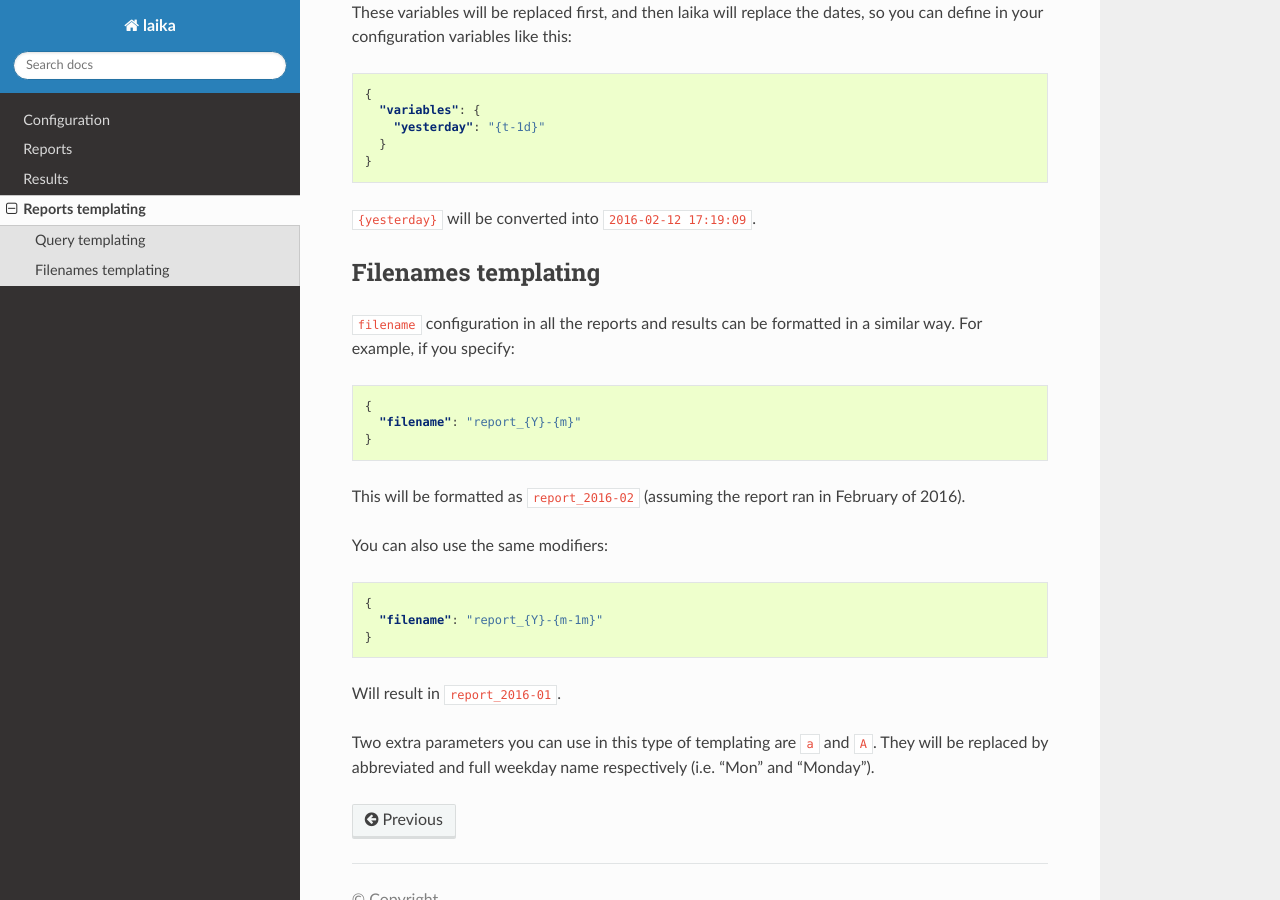
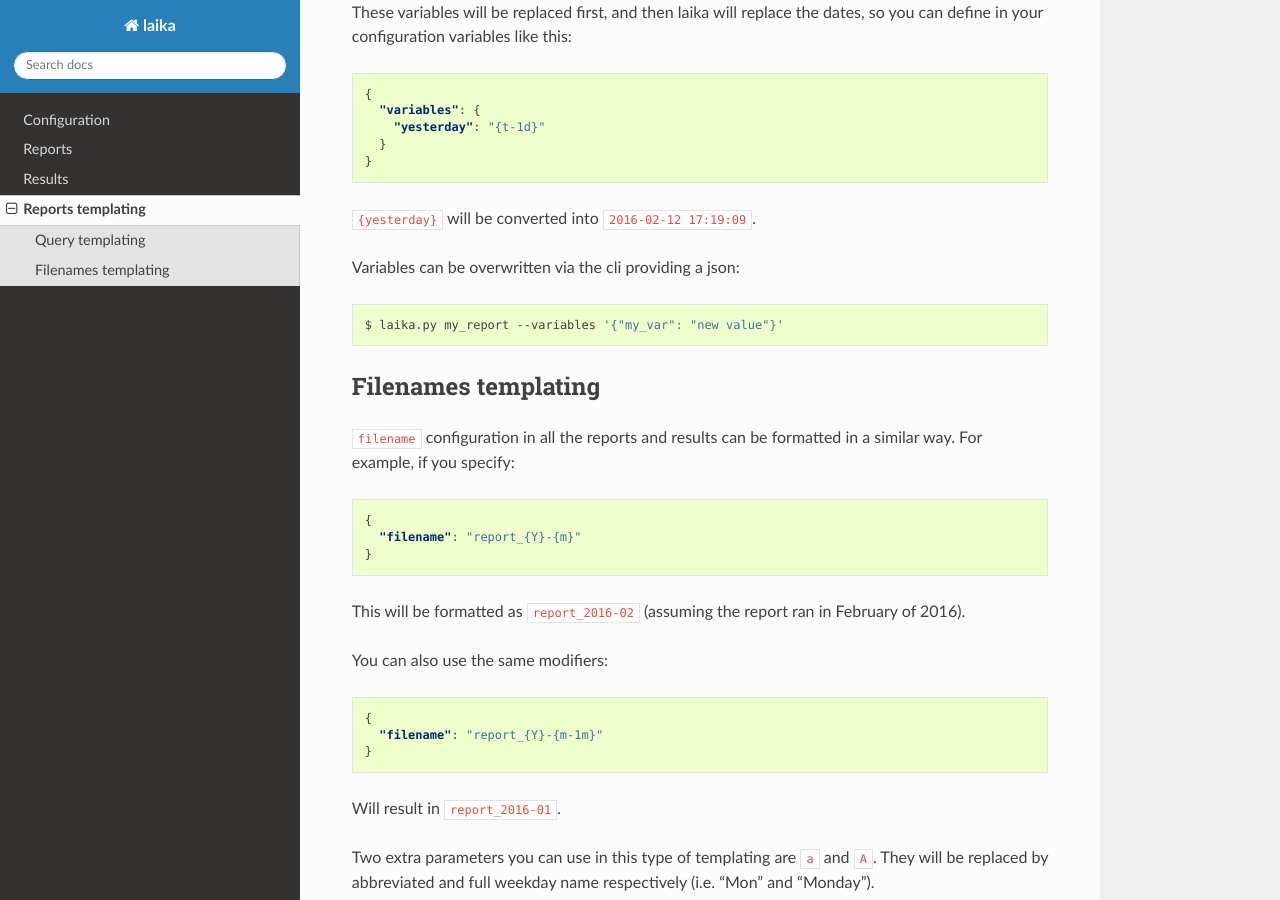
Before and after one commit to trocafone/laika, a Sphinx documentation site: the page built from docs/templating.rst, in a window 1280 px wide and 900 px high, scrolled down 1727 px. Built offline with Sphinx 7.4.7 and the Read the Docs theme 2.0.0, drawn with Linux system fonts in a browser that asks for light colours.

Commit message:
Add overwrite to query variables
To do this you have to provide a valid json when calling the report.
For example:
laika.py my_report --variables '{\"foo\": \"bar\"}'

```diff
--- a/docs/reports.rst
+++ b/docs/reports.rst
@@ -58,8 +58,8 @@ with PostgreSQL and Presto. These are the configurations:
 -  query\_file: path to a file that contains plane sql code. Will be ignored if
    query is specified.
 -  connection: name of the connection to use.
--  variables: A dictionary with values to replace in query code. You can
-   find further explanation in :ref:`query-templating`.
+-  variables: A dictionary with values to replace in query code. It can be overwritten
+   via the cli. You can find further explanation in :ref:`query-templating`.
 
 Example of a query report:
 
--- a/docs/templating.rst
+++ b/docs/templating.rst
@@ -99,6 +99,12 @@ dates, so you can define in your configuration variables like this:
 
 ``{yesterday}`` will be converted into ``2016-02-12 17:19:09``.
 
+Variables can be overwritten via the cli providing a json:
+
+.. code:: bash
+
+    $ laika.py my_report --variables '{"my_var": "new value"}'
+
 .. _filenames-templating:
 
 Filenames templating
```
Also changed, not shown: 1 other file.
